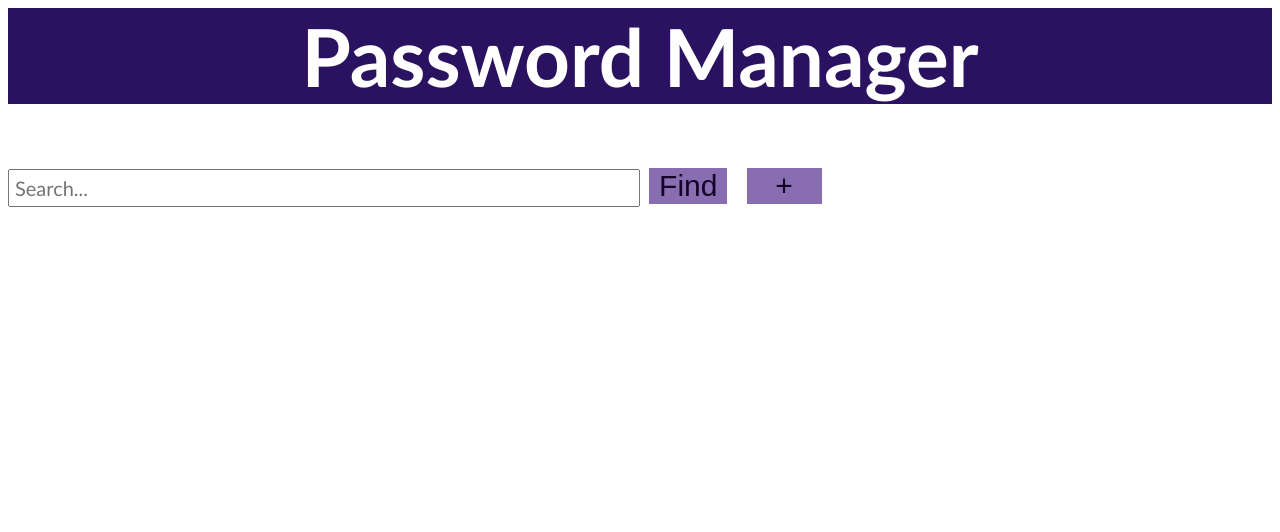
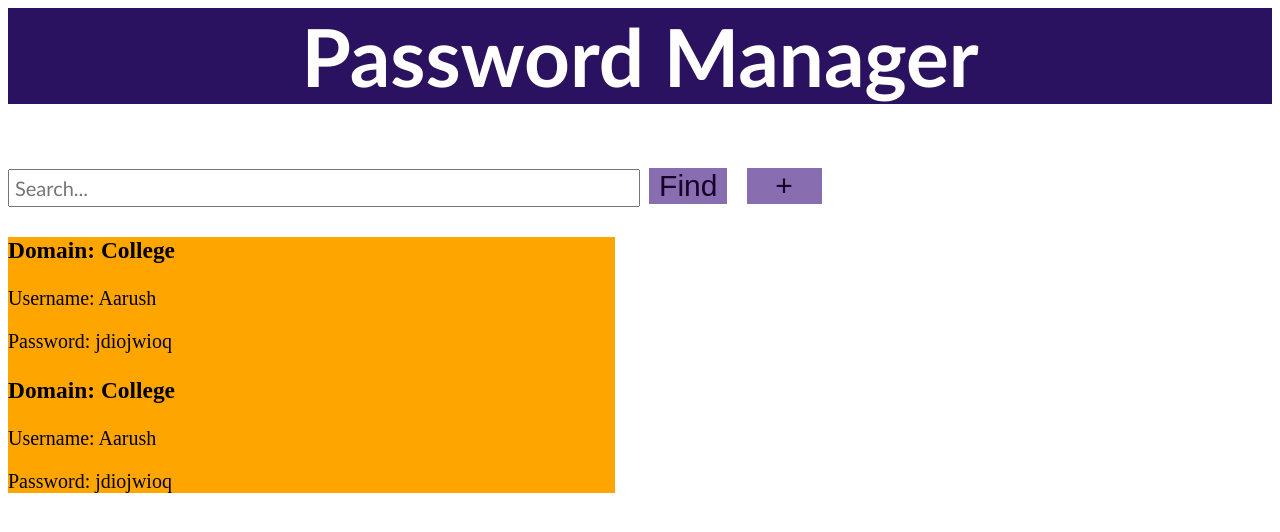
Before and after one commit to rupalisrivastava8027/PasswordManager, a Flask app: page / in a window 1280 px wide. Shown: the top 532 px of the page. Run offline with Flask 3, Linux system fonts and the light colour scheme.

Commit message:
Update for 4/24/24

```diff
--- /dev/null
+++ b/board/new.py
@@ -0,0 +1,36 @@
+from flask import Flask, render_template, request
+
+app = Flask(__name__)
+
+credentials = [
+    {
+        "domain": "College",
+        "username": "Aarush",
+        "password": "jdiojwioq"
+    },
+    {
+        "domain": "College",
+        "username": "Aarush",
+        "password": "jdiojwioq"
+    }
+]
+
+@app.route("/")
+def home():
+    return render_template("pages/Home/Home.html", credentials=credentials)
+
+
+@app.route("/addCredentials")
+def addCredentials():
+    return render_template("pages/Add_Credentials.html")
+
+@app.route("/submit", methods = ["POST"])
+def submit():
+    username = request.form.get("username")
+    password = request.form.get("password")
+    domain = request.form.get("domain")
+
+    return render_template("pages/Submit.html", username=username, password=password, domain=domain)
+
+
+app.run(debug=True)
--- a/board/templates/pages/Home/style.css
+++ b/board/static/style.css
@@ -45,4 +45,6 @@
     height: fit-content;
     font-family: font;
     font-size: 20px;
+
+
   }/*# sourceMappingURL=style.css.map */
--- a/board/templates/pages/Home/Home.html
+++ b/board/templates/pages/Home/Home.html
@@ -3,58 +3,7 @@
 
         <title> Password Manager </title>
 
-        <style>
-
-            .title {
-              background-color: rgb(43, 18, 96);
-              font-family: "Trebuchet MS";
-              font-size: 40px;
-              text-align: center;
-              color: white;
-            }
-
-            button {
-              color: white;
-              border: none;
-              font-size: 30px;
-              background-color: #886eb1;
-            }
-
-            input {
-              font-size: 40px;
-              font-family: "Trebuchet MS";
-            }
-
-            .Header {
-              text-align: left;
-              font-family: "Trebuchet MS";
-            }
-            .Header input {
-              color: gray;
-              font-size: 20px;
-              width: 50%;
-              padding: 5px;
-            }
-            .Header button {
-              color: rgb(22, 2, 41);
-              border: none;
-              font-size: 30px;
-              background-color: subThemeColor;
-              padding-left: 10px;
-              padding-right: 10px;
-              margin: 5px;
-            }
-
-            .Recents {
-              background-color: orange;
-              width: 48%;
-              height: -moz-fit-content;
-              height: fit-content;
-              font-family: font;
-              font-size: 20px;
-            }
-        </style>
-
+        <link rel="stylesheet" href="{{ url_for('static', filename='style.css') }}">
 
     </head>
 
@@ -67,10 +16,11 @@
     <div class="Header">
       <input type="search" placeholder="Search...">
 
-      <button onclick="getCredentials()"> Find </button>
+      <button> Find </button>
 
-      <button style="width: 75px; margin: 10px;" onclick="add()"> + </button>
-
+      <a href=" {{ url_for('addCredentials' )}}">
+        <button style="width: 75px; margin: 10px;"> + </button>
+      </a>
       <!-- <p id="search"> </p>
       <p style="font-style: italic;" id="result"></p>
 
@@ -82,7 +32,11 @@
 
 
     <div class="Recents">
-
+      {% for credential in credentials %}
+        <h3> Domain: {{ credential.domain }} </h3>
+        <p> Username: {{ credential.username }}</p>
+        <p> Password: {{ credential.password }}</p>
+      {% endfor %}
     </div>
 
   </body>
--- a/board/templates/pages/Submit.html
+++ b/board/templates/pages/Submit.html
@@ -1,4 +1,4 @@
 <html>
     <p> Submitted </p>
-    {{username}} {{password}}
+    {{domain}} {{username}} {{password}}
 </html>
```
Also changed, not shown: board/static/addCredentials.css (added, +12 -0 lines), board/templates/pages/Add_Credentials.html (+9 -8 lines), 1 other file.
